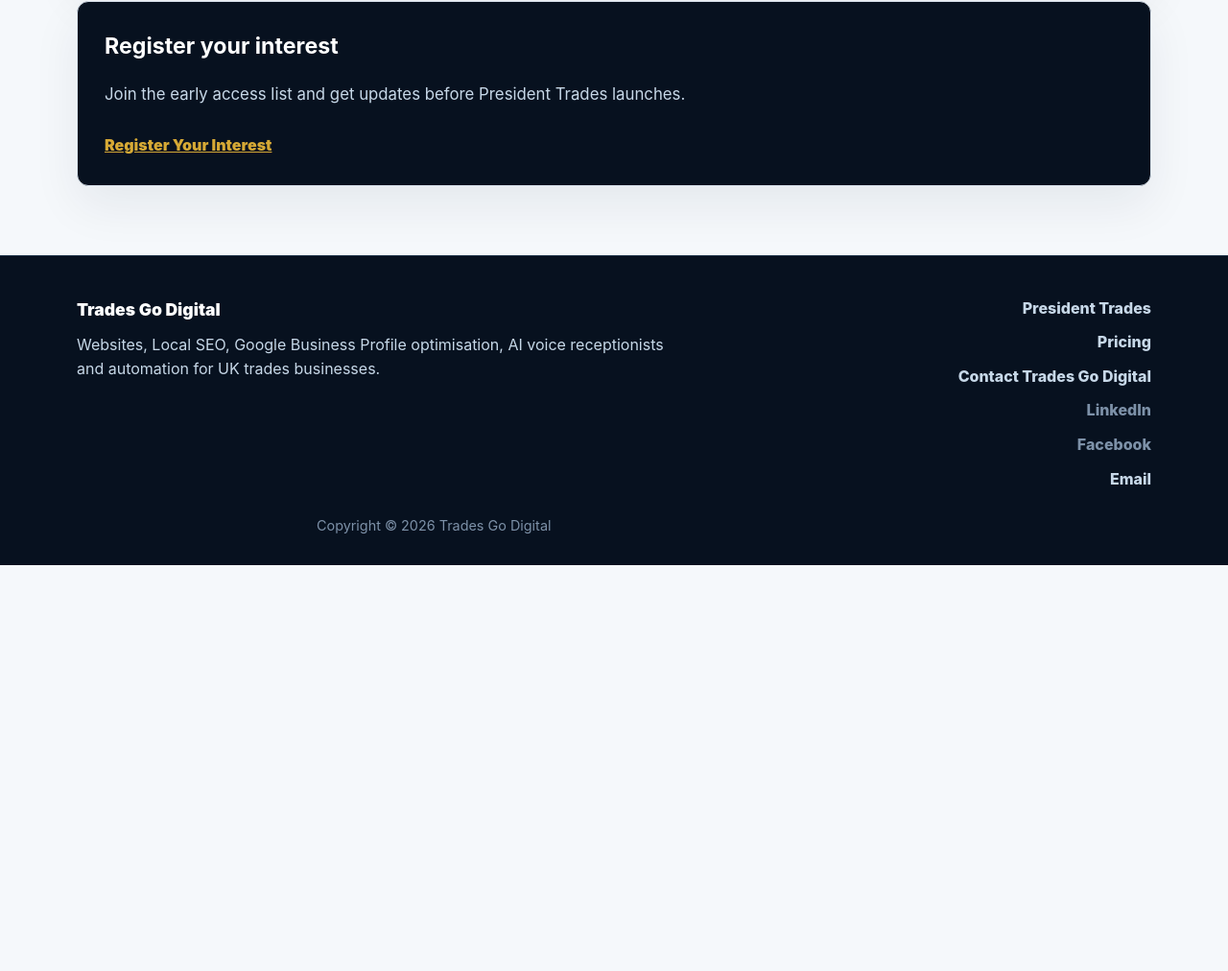
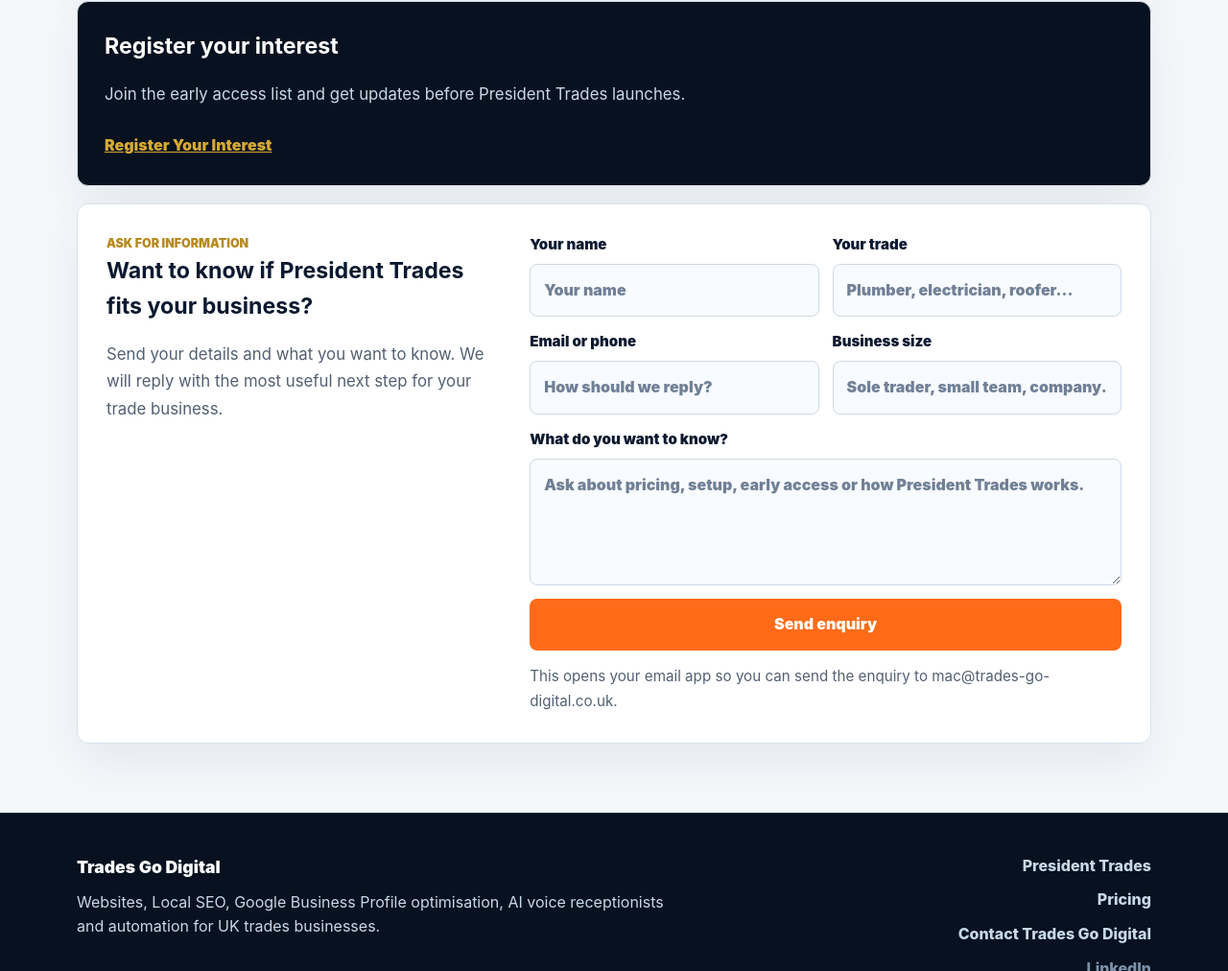
Before and after one commit to mrfoxy73mf/trades-go-digital, an Astro site: page /pricing in a window 1280 px wide. Shown: the part 1173-2185 px from the top of the page at 96% size. Before the commit the page ends 1762 px from the top, so only its background shows below. Built offline with nearby package versions, Linux system fonts and the light colour scheme; Astro itself is replaced by a stand-in of ours.

Commit message:
Add pricing enquiry form

```diff
--- a/src/pages/pricing.astro
+++ b/src/pages/pricing.astro
@@ -59,6 +59,47 @@
 				<h2>Register your interest</h2>
 				<p>Join the early access list and get updates before President Trades launches.</p>
 				<a href="/president-trades/#waiting-list">Register Your Interest</a>
+			</section>
+
+			<section class="pricing-enquiry" aria-labelledby="pricing-enquiry-title">
+				<div>
+					<p class="eyebrow">Ask for information</p>
+					<h2 id="pricing-enquiry-title">Want to know if President Trades fits your business?</h2>
+					<p>
+						Send your details and what you want to know. We will reply with the most useful
+						next step for your trade business.
+					</p>
+				</div>
+				<form action={`mailto:${CONTACT_EMAIL}`} method="post" enctype="text/plain">
+					<label>
+						Your name
+						<input name="Name" type="text" autocomplete="name" placeholder="Your name" required />
+					</label>
+					<label>
+						Your trade
+						<input name="Trade" type="text" placeholder="Plumber, electrician, roofer..." required />
+					</label>
+					<label>
+						Email or phone
+						<input name="Contact" type="text" autocomplete="email" placeholder="How should we reply?" required />
+					</label>
+					<label>
+						Business size
+						<input name="Business size" type="text" placeholder="Sole trader, small team, company..." />
+					</label>
+					<label class="full">
+						What do you want to know?
+						<textarea
+							name="Message"
+							placeholder="Ask about pricing, setup, early access or how President Trades works."
+							required
+						></textarea>
+					</label>
+					<button type="submit">Send enquiry</button>
+					<p class="form-note">
+						This opens your email app so you can send the enquiry to {CONTACT_EMAIL}.
+					</p>
+				</form>
 			</section>
 		</main>
 		<Footer />
@@ -202,6 +243,83 @@
 		overflow-wrap: anywhere;
 	}
 
+	.pricing-enquiry {
+		display: grid;
+		grid-template-columns: minmax(0, 0.8fr) minmax(340px, 1.2fr);
+		gap: 30px;
+		margin-top: 18px;
+		padding: 30px;
+		border: 1px solid #d9e2ec;
+		border-radius: 12px;
+		background: #ffffff;
+		box-shadow: 0 20px 50px rgba(12, 31, 55, 0.07);
+	}
+
+	.pricing-enquiry p {
+		margin-bottom: 0;
+	}
+
+	form {
+		display: grid;
+		grid-template-columns: repeat(2, minmax(0, 1fr));
+		gap: 14px;
+	}
+
+	label {
+		display: grid;
+		gap: 8px;
+		color: #0b1930;
+		font-size: 0.94rem;
+		font-weight: 900;
+	}
+
+	label.full,
+	form button,
+	.form-note {
+		grid-column: 1 / -1;
+	}
+
+	input,
+	textarea {
+		width: 100%;
+		min-width: 0;
+		min-height: 52px;
+		border: 1px solid #cfd9e5;
+		border-radius: 8px;
+		background: #f8fbff;
+		color: #0b1930;
+		font: inherit;
+		font-size: 1rem;
+		padding: 14px;
+	}
+
+	textarea {
+		min-height: 132px;
+		resize: vertical;
+	}
+
+	input::placeholder,
+	textarea::placeholder {
+		color: #718096;
+	}
+
+	form button {
+		min-height: 54px;
+		border: 0;
+		border-radius: 8px;
+		background: #ff6b18;
+		color: #ffffff;
+		font: inherit;
+		font-weight: 900;
+		cursor: pointer;
+	}
+
+	.form-note {
+		margin: 0;
+		color: #536174;
+		font-size: 0.95rem;
+	}
+
 	@media (max-width: 760px) {
 		main {
 			padding: 48px 0;
@@ -215,5 +333,14 @@
 		.pricing-card {
 			grid-template-columns: 1fr;
 		}
+
+		.pricing-enquiry,
+		form {
+			grid-template-columns: 1fr;
+		}
+
+		.pricing-enquiry {
+			padding: 24px;
+		}
 	}
 </style>
```
